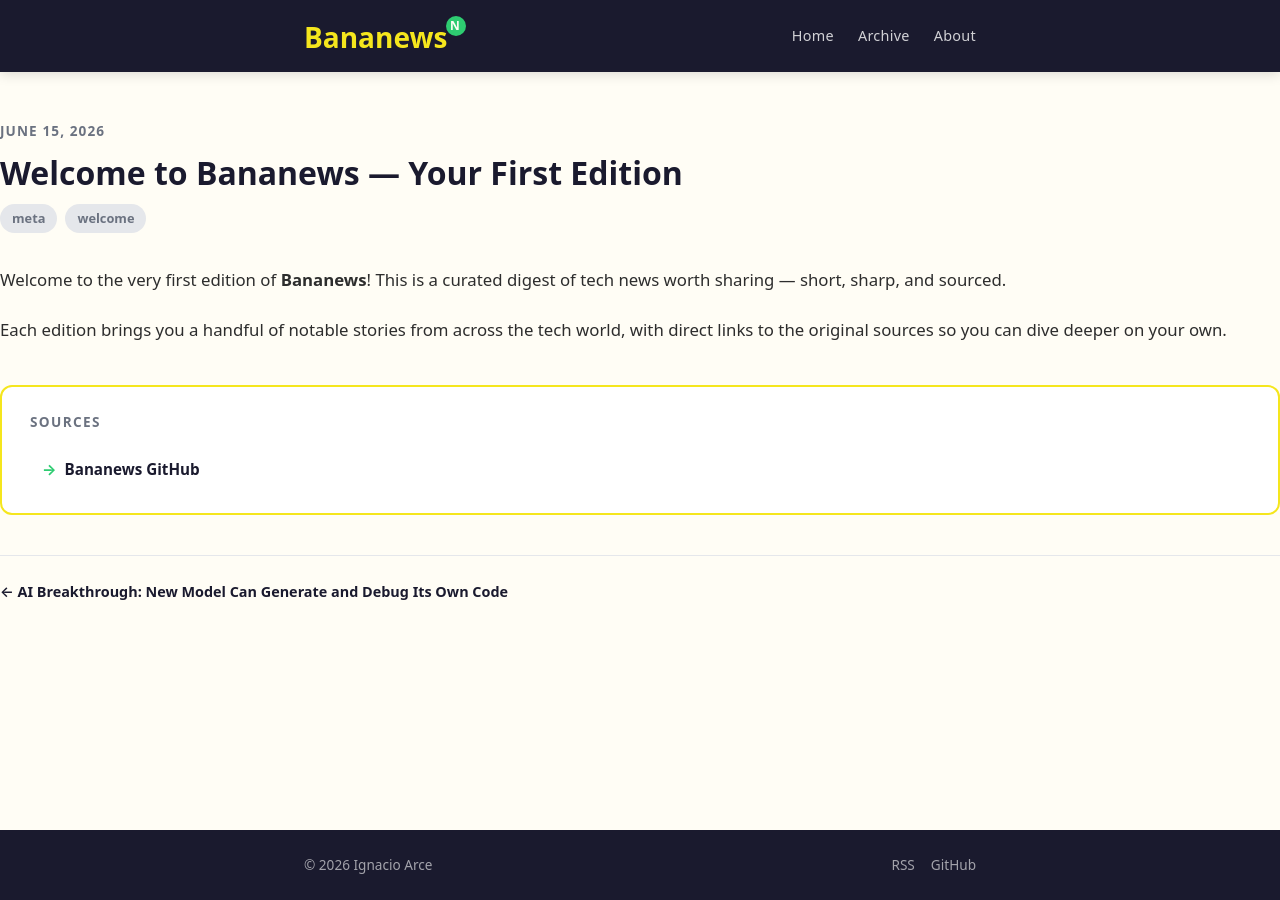
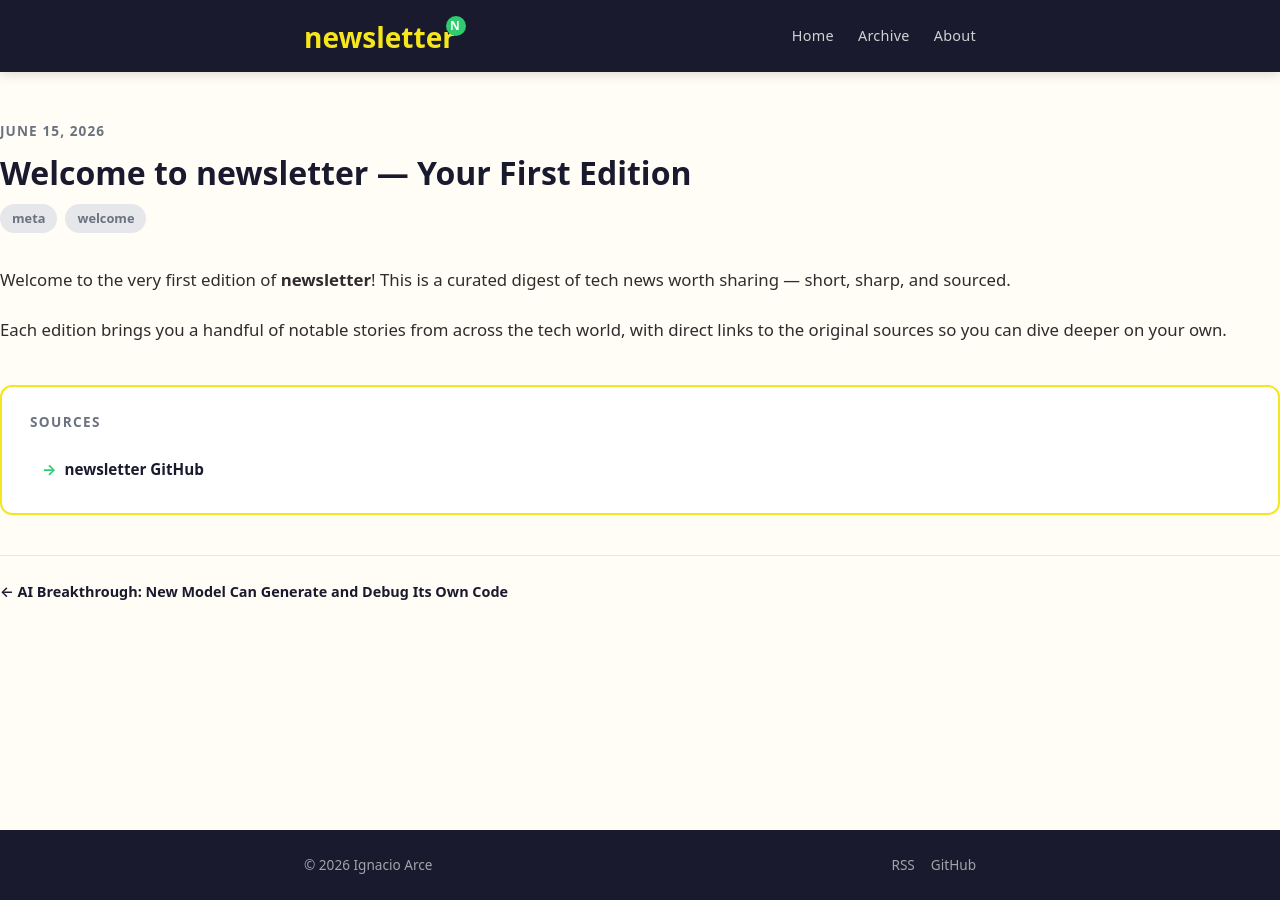
Before and after one commit to ignacio-arce/newsletter, a Jekyll site: the page built from _posts/2026-06-15-welcome-to-bananews.md, in a window 1280 px wide. Built offline with Jekyll 4.4.1, drawn with Linux system fonts in a browser that asks for light colours.

Commit message:
fix bananews

```diff
--- a/_config.yml
+++ b/_config.yml
@@ -1,7 +1,7 @@
-title: Bananews
+title: newsletter
 description: A curated digest of tech news worth sharing — short, sharp, and sourced.
 url: https://ignacio-arce.github.io
-baseurl: /bananews
+baseurl: /newsletter
 
 author:
   name: Ignacio Arce
--- a/_includes/footer.html
+++ b/_includes/footer.html
@@ -4,7 +4,7 @@
       <span>&copy; {{ site.time | date: '%Y' }} {{ site.author.name }}</span>
       <nav class="footer-nav">
         <a href="{{ '/feed.xml' | relative_url }}" target="_blank">RSS</a>
-        <a href="https://github.com/ignacio-arce/bananews" target="_blank" rel="noopener">GitHub</a>
+        <a href="https://github.com/ignacio-arce/newsletter" target="_blank" rel="noopener">GitHub</a>
       </nav>
     </div>
   </div>
--- a/_includes/header.html
+++ b/_includes/header.html
@@ -2,7 +2,7 @@
   <div class="container">
     <a href="{{ '/' | relative_url }}" class="site-logo">
       <svg width="180" height="40" viewBox="0 0 180 40" fill="none" xmlns="http://www.w3.org/2000/svg">
-        <text x="0" y="32" font-family="system-ui, -apple-system, sans-serif" font-weight="800" font-size="28" fill="var(--logo-fill, #2D2D2D)">Bananews</text>
+        <text x="0" y="32" font-family="system-ui, -apple-system, sans-serif" font-weight="800" font-size="28" fill="var(--logo-fill, #2D2D2D)">newsletter</text>
         <circle cx="152" cy="10" r="10" fill="var(--accent, #F5E61D)"/>
         <text x="146" y="14" font-family="system-ui, sans-serif" font-weight="700" font-size="12" fill="var(--dark, #1a1a2e)">N</text>
       </svg>
--- a/_posts/2026-06-15-welcome-to-bananews.md
+++ b/_posts/2026-06-15-welcome-to-bananews.md
@@ -1,13 +1,13 @@
 ---
 layout: post
-title: "Welcome to Bananews — Your First Edition"
+title: "Welcome to newsletter — Your First Edition"
 date: 2026-06-15 09:00:00 -0400
 tags: [meta, welcome]
 sources:
-  - title: "Bananews GitHub"
-    url: "https://github.com/ignacio-arce/bananews"
+  - title: "newsletter GitHub"
+    url: "https://github.com/ignacio-arce/newsletter"
 ---
 
-Welcome to the very first edition of **Bananews**! This is a curated digest of tech news worth sharing — short, sharp, and sourced.
+Welcome to the very first edition of **newsletter**! This is a curated digest of tech news worth sharing — short, sharp, and sourced.
 
 Each edition brings you a handful of notable stories from across the tech world, with direct links to the original sources so you can dive deeper on your own.
```
Also changed, not shown: about.md (+3 -3 lines).
